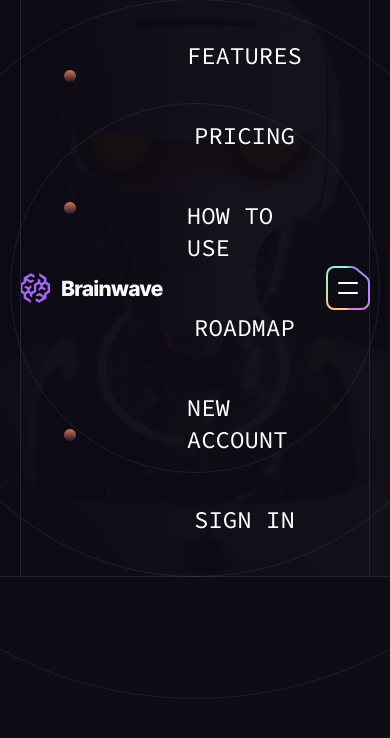
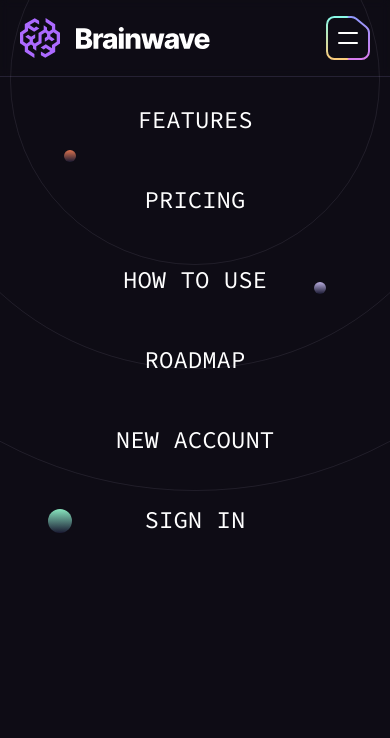
Before and after one commit to jdav892/brainiac, a React (Vite) app: page / in a window 390 px wide. Shown: the top 738 px of the page. Built offline with nearby package versions, Linux system fonts and the light colour scheme; the HTML template or start-up script is replaced by a standard one.

Commit message:
feat: fixes svg orbs in hamburger menu

```diff
--- a/src/components/Header.jsx
+++ b/src/components/Header.jsx
@@ -24,8 +24,7 @@ const Header = () => {
 
   return (
     <div
-      className={`fixed top-0 left-0 w-full z-50 bg-n-8/90 backdrop-blur-sm border-b border-n-6
-      lg:bg-n-8/90 lg:backdrop-blur-sm ${
+      className={`fixed top-0 left-0 w-full z-50 border-b border-n-6 lg:bg-n-8/90 lg:backdrop-blur-sm ${
         openNavigation ? "bg-n-8" : "bg-n-8/9 backdrop-blur-sm"
       }`}
     >
@@ -33,10 +32,11 @@ const Header = () => {
         <a className="block w-[12rem] xl:mr-8" href="#hero">
           <img src={brainwave} width={190} height={40} alt="Brainwave" />
         </a>
+
         <nav
           className={`${
             openNavigation ? "flex" : "hidden"
-          }fixed top-[5rem] left-0 right-0 bottom-0
+          }hidden fixed top-[5rem] left-0 right-0 bottom-0
         bg-n-8 lg:static lg:flex lg:mx-auto lg:bg-transparent`}
         >
           <div className="relative z-2 flex flex-col items-center justify-center m-auto lg:flex-row">
@@ -44,6 +44,7 @@ const Header = () => {
               <a
                 href={item.id}
                 key={item.url}
+                onClick={handleClick}
                 className={`block relative font-code text-2xl uppercase text-n-1 transition-colors hover:text-color-1
                     ${
                       item.onlyMobile ? "lg:hidden" : ""
--- a/src/components/design/Header.jsx
+++ b/src/components/design/Header.jsx
@@ -22,8 +22,8 @@ export const BackgroundCircles = () => {
   return (
     <>
       <div className="absolute top-[4.4rem] left-16 w-3 h-3 bg-gradient-to-b from-[#DD734F] to-[#1A1A32] rounded-full"></div>
-      <div className="absolute top-[12.6rem] left-16 w-3 h-3 bg-gradient-to-b from-[#DD734F] to-[#1A1A32] rounded-full"></div>
-      <div className="absolute top-[26.8rem] left-16 w-3 h-3 bg-gradient-to-b from-[#DD734F] to-[#1A1A32] rounded-full"></div>
+      <div className="absolute top-[12.6rem] right-16 w-3 h-3 bg-gradient-to-b from-[#B9AEDF] to-[#1A1A32] rounded-full"></div>
+      <div className="absolute top-[26.8rem] left-12 w-6 h-6 bg-gradient-to-b from-[#88E5BE] to-[#1A1A32] rounded-full"></div>
     </>
   );
 };
```
